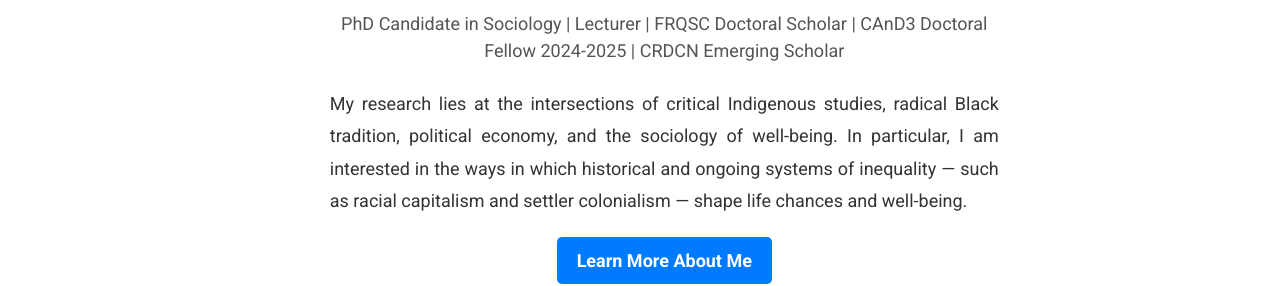
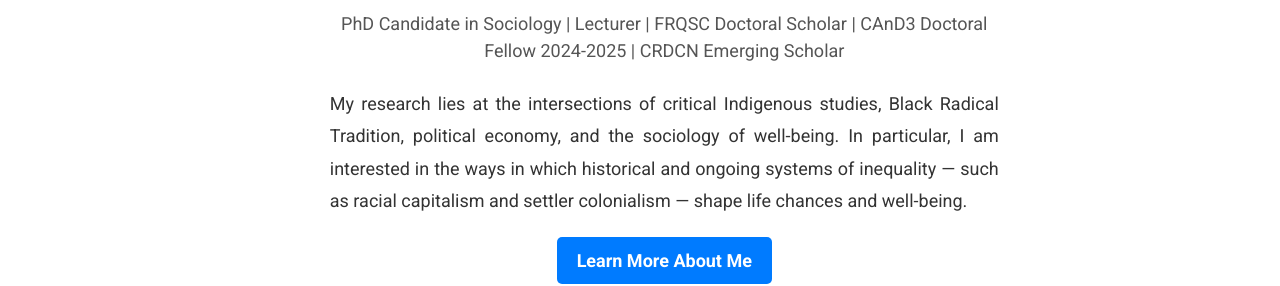
Before and after one commit to Mohsnmonji/mohsnmonji.github.io, a Jekyll site: the page built from _pages/front.md, in a window 1280 px wide and 1391 px high. Shown: the part 625-911 px from the top of the window. Built offline with Jekyll 4.4.1, drawn with Linux system fonts in a browser that asks for light colours.

```diff
--- a/_pages/front.md
+++ b/_pages/front.md
@@ -28,7 +28,7 @@ hide_avatar: true
 
   <!-- Description -->
 <p style="font-size:18px; color:#333; text-align:justify; line-height:1.8; margin:20px 0;">
-  My research lies at the intersections of critical Indigenous studies, radical Black tradition, political economy, and the sociology of well-being. In particular, I am interested in the ways in which historical and ongoing systems of inequality — such as racial capitalism and settler colonialism — shape life chances and well-being.
+  My research lies at the intersections of critical Indigenous studies, Black Radical Tradition, political economy, and the sociology of well-being. In particular, I am interested in the ways in which historical and ongoing systems of inequality — such as racial capitalism and settler colonialism — shape life chances and well-being.
 </p>
 
   <!-- Button -->
```
